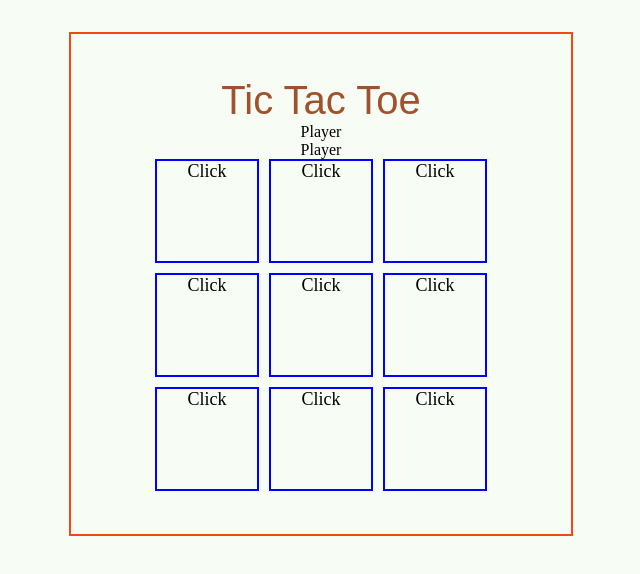
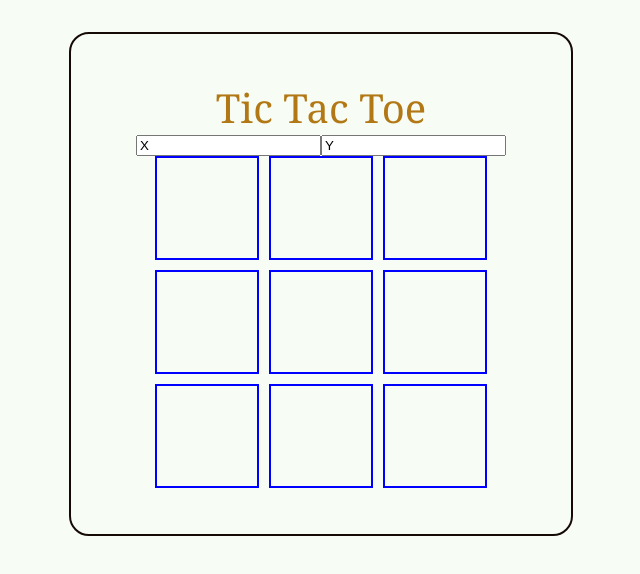
Before and after one commit to gogouravr/Tic-Tac-Toe, a React (Vite) app: page / in a window 1280 px wide. Shown: the top 574 px of the page, without its empty margins (319-959 px from the left). Built offline with nearby package versions, Linux system fonts and the light colour scheme.

Commit message:
Modify Player name component

```diff
--- a/src/App.jsx
+++ b/src/App.jsx
@@ -36,6 +36,7 @@ function App() {
 
   const [board, setBoard] = useState(getFreshBoard());
   let [playing, setPlaying] = useState('X');
+  let [playerNames, setplayerNames] = useState({ player1: 'X', player2: 'Y' });
 
   const clickHandler = (rowIdx, colIdx) => {
     if (board[rowIdx][colIdx]['symbol'])
@@ -54,9 +55,11 @@ function App() {
         Tic Tac Toe
       </header>
       <main>
-        <Player />
-        <Player />
-        <GameBoard board={board} clickHandler={clickHandler} />
+        <section className="player-section">
+          <Player playerNames={playerNames} symbol={'X'} setPlayerNames={setplayerNames} />
+          <Player playerNames={playerNames} symbol={'Y'} setPlayerNames={setplayerNames} />
+        </section>
+        <GameBoard board={board} clickHandler={clickHandler} setName={setplayerNames} />
       </main>
     </div>
   )
--- a/src/components/GameBoard/GameBoard.jsx
+++ b/src/components/GameBoard/GameBoard.jsx
@@ -5,7 +5,7 @@ export default function GameBoard({ board, clickHandler }) {
             {board.map((row, rowIdx) => {
                 return <div className="board__row" key={rowIdx}> {row.map((cell, colIdx) =>
                     <span onClick={() => clickHandler(rowIdx, colIdx)} className="cell" key={`${rowIdx}${colIdx}`}>
-                        {cell.symbol || 'Click'}
+                        {cell.symbol || ''}
                     </span>)}</div>
             })}
         </div>
--- a/src/components/Player/Player.jsx
+++ b/src/components/Player/Player.jsx
@@ -1,5 +1,19 @@
-export default function Player() {
+/* eslint-disable react/prop-types */
+export default function Player({ playerNames, setPlayerNames, symbol }) {
+
+  const changeHandler = (event) => setPlayerNames(oldPlayerNames => {
+    const newPlayerNames = { ...oldPlayerNames };
+    if (symbol === 'X')
+      newPlayerNames.player1 = event.target.value;
+    else
+      newPlayerNames.player2 = event.target.value;
+    return newPlayerNames;
+  })
+
   return (
-    <div>Player</div>
+    <input
+      type="text"
+      value={symbol === 'X' ? playerNames.player1 : playerNames.player2}
+      onChange={changeHandler} />
   )
 }
--- a/src/index.css
+++ b/src/index.css
@@ -9,9 +9,10 @@ root {
 }
 
 .main-block {
-  border: 2px solid rgb(239, 74, 19);
+  border: 2px solid rgb(21, 10, 6);
   height: 500px;
   width: 500px;
+  border-radius: 20px;
   display: flex;
   flex-direction: column;
   justify-content: center;
@@ -21,8 +22,8 @@ root {
 
 .header {
   font-size: 2.5rem;
-  font-family: sans-serif;
-  color: sienna;
+  font-family: Cambria, Cochin, Georgia, Times, 'Times New Roman', serif;
+  color: rgb(178, 120, 21);
 }
 
 .board {
@@ -44,5 +45,18 @@ root {
   height: 100px;
   width: 100px;
   border: 2px solid blue;
-  font-size: large;
+  font-size: 50px;
+  align-items: center;
+  display: flex;
+  justify-content: center;
+  color: darkred;
 }
+
+.cell:hover {
+  cursor: pointer;
+}
+
+.player-section {
+  display: flex;
+  justify-content: space-between;
+}
```
